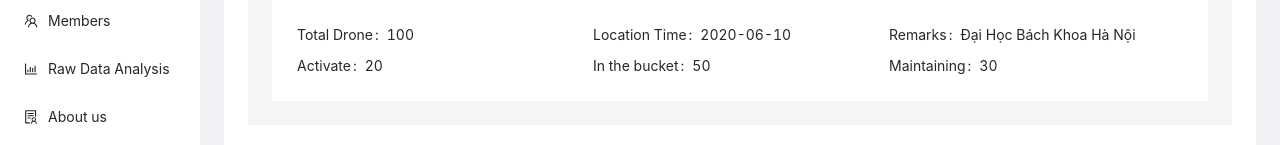
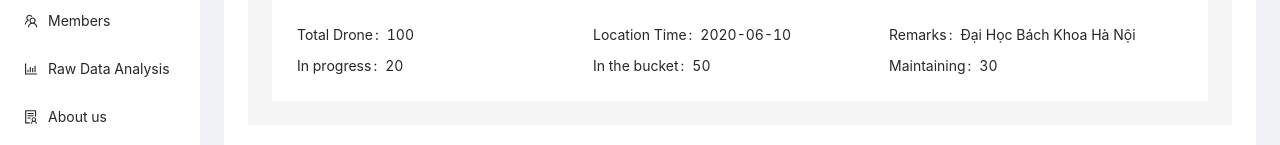
Before and after one commit to dinhson2905/drones_update, a React (Create React App) app: page /drone-management/drones in a window 1280 px wide. Shown: the part 211-356 px from the top of the page. Built offline with nearby package versions, Linux system fonts and the light colour scheme; no server answers.

Commit message:
make it better

```diff
--- a/src/App.js
+++ b/src/App.js
@@ -108,7 +108,7 @@ class App extends Component {
                     <Menu.Item key="location" icon={<AntCloudOutlined />}><Link to="/drone-management/location">Location</Link></Menu.Item>
                     <SubMenu key="drones" icon={<RocketOutlined />} title="Drones">
                       <Menu.Item key="drones-all"><Link to="/drone-management/drones">All</Link></Menu.Item>
-                      <Menu.Item key="drones-fight"><Link to="/drone-management/drones/active">In the Fights</Link></Menu.Item>
+                      <Menu.Item key="drones-fight"><Link to="/drone-management/drones/active">In Progress</Link></Menu.Item>
                       <Menu.Item key="drones-bucket"><Link to="/drone-management/drones/bucket">In the Bucket</Link></Menu.Item>
                       <Menu.Item key="drones-maintance"><Link to="/drone-management/drones/mantaining">Mantaining</Link></Menu.Item>
                     </SubMenu>
--- a/src/pages/Drones.js
+++ b/src/pages/Drones.js
@@ -91,7 +91,7 @@ class Drones extends Component {
                                 <Descriptions.Item label="Remarks">
                                     Đại Học Bách Khoa Hà Nội
                                 </Descriptions.Item>
-                                <Descriptions.Item label="Activate">20</Descriptions.Item>
+                                <Descriptions.Item label="In progress">20</Descriptions.Item>
                                 <Descriptions.Item label="In the bucket">50</Descriptions.Item>
                                 <Descriptions.Item label="Maintaining">30</Descriptions.Item>
 
```
